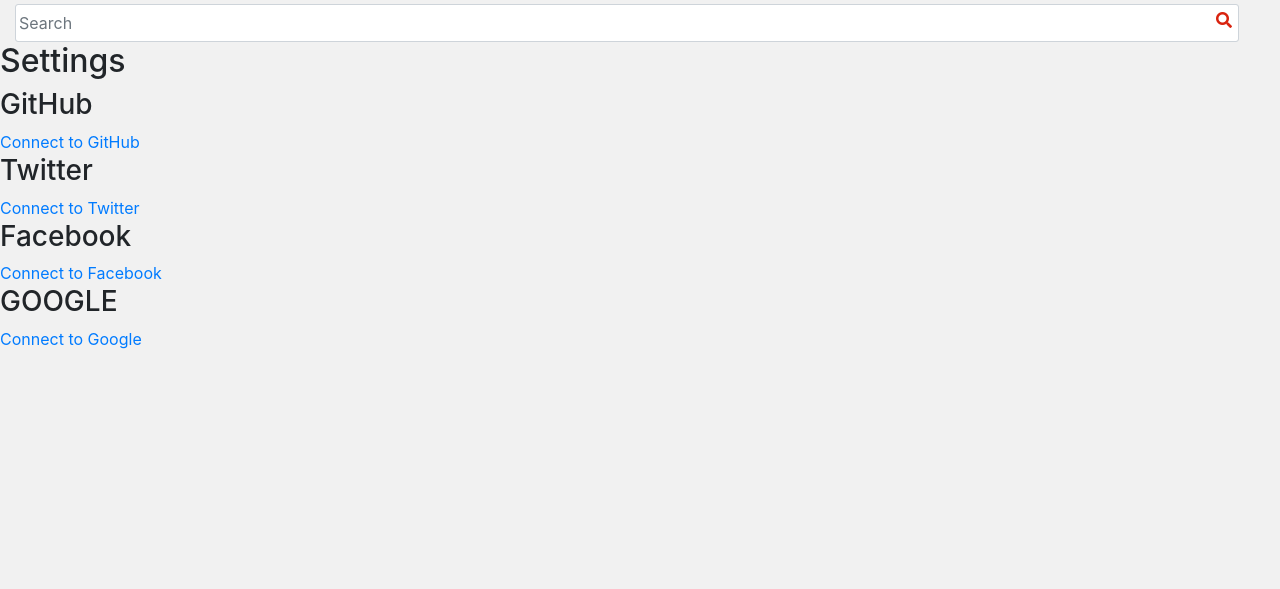
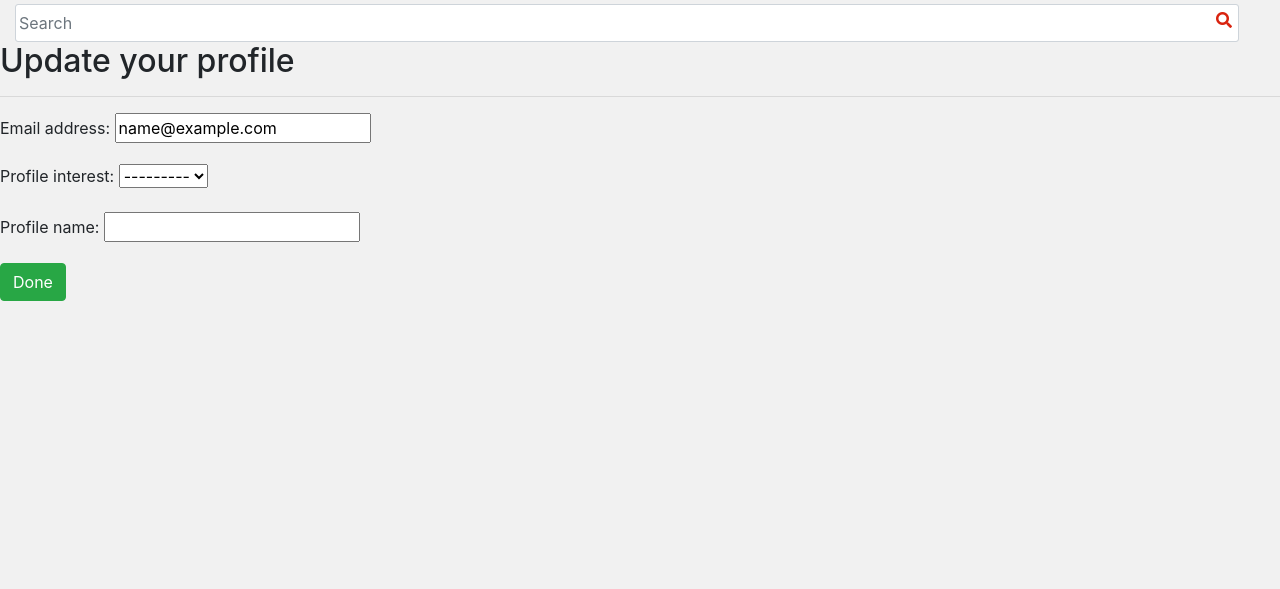
Before and after one commit to MuthangaShem/Saka_Form, a Django app: page /accounts/settings/ in a window 1280 px wide. Shown: the part 60-649 px from the top of the page. Run offline with Django 3.2, Linux system fonts and the light colour scheme; the visitor is signed in with stand-in values (Sample User, id 1); data comes from the database, SQL or seed files in the repository; data that the repository does not hold is empty; parts of the project's set-up code (start-up, migrations or seed data) failed here and were passed over; some libraries are stand-ins or nearby versions; some web fonts are replaced.

Commit message:
Create edit profile information formset

```diff
--- a/accounts/forms.py
+++ b/accounts/forms.py
@@ -1,8 +1,9 @@
 from django.contrib.auth import get_user_model
 from django.contrib.auth.forms import UserCreationForm
+from django import forms
+from django.contrib.auth.models import User
 
 
-# Creating forms
 class UserSignUpForm(UserCreationForm):
 
     class Meta:
@@ -15,3 +16,10 @@ class UserSignUpForm(UserCreationForm):
         self.fields['email'].label = 'E-mail Address'
         self.fields['password1'].label = 'Account password'
         self.fields['password2'].label = 'Confirm account password'
+
+
+class ProfileUpdateForm(forms.ModelForm):
+
+    class Meta:
+        model = User
+        fields = ('email',)
--- a/accounts/models.py
+++ b/accounts/models.py
@@ -1,8 +1,6 @@
 from django.db import models
 from django.contrib import auth
 from django.contrib.auth.models import User, PermissionsMixin
-
-# Create your models here.
 
 
 class User(User, PermissionsMixin):
--- a/accounts/views.py
+++ b/accounts/views.py
@@ -1,12 +1,7 @@
 from django.shortcuts import render
 from django.core.urlresolvers import reverse_lazy
 from django.views.generic import CreateView
-# <<<<<<< HEAD
 
-# from . import forms
-
-# # Create your views here.
-# =======
 from django.views.generic import TemplateView
 from django.contrib.auth.mixins import LoginRequiredMixin
 from django.contrib.auth.decorators import login_required
@@ -15,55 +10,49 @@ from django.contrib.auth import update_session_auth_hash
 from django.contrib import messages
 
 from social_django.models import UserSocialAuth
-
-from . import forms
-# >>>>>>> 5621387e0888a58f5dc24579ce31704187eb6729
+from django.forms.models import inlineformset_factory
+from django.contrib.auth.models import User
+from app.models import Profile
+from .forms import *
 
 
 class SignUp(CreateView):
-    form_class = forms.UserSignUpForm
+    form_class = UserSignUpForm
     success_url = reverse_lazy('login')
     template_name = 'accounts/signup.html'
-# <<<<<<< HEAD
-# =======
 
 
-# @login_required
+@login_required
 def settings(request):
-    user = request.user
+    current_user = request.user
+    profile_details = User.objects.get(id=request.user.id)
 
-    try:
-        github_login = user.social_auth.get(provider='github')
-    except UserSocialAuth.DoesNotExist:
-        github_login = None
+    user = User.objects.get(id=current_user.id)
 
-    try:
-        twitter_login = user.social_auth.get(provider='twitter')
-    except UserSocialAuth.DoesNotExist:
-        twitter_login = None
+    update_form = ProfileUpdateForm(instance=user)
 
-    try:
-        facebook_login = user.social_auth.get(provider='facebook')
-    except UserSocialAuth.DoesNotExist:
-        facebook_login = None
+    ProfileInlineFormset = inlineformset_factory(
+        User, Profile, fields=('profile_interest', 'profile_name',))
+    formset = ProfileInlineFormset(instance=user)
 
-    try:
-        google_login = user.social_auth.get(provider='google')
-    except UserSocialAuth.DoesNotExist:
-        google_login = None
+    if current_user.is_authenticated() and current_user.id == user.id:
+        if request.method == "POST":
+            update_form = ProfileUpdateForm(request.POST, request.FILES, instance=user)
+            formset = ProfileInlineFormset(request.POST, request.FILES, instance=user)
 
-    can_disconnect = (user.social_auth.count() > 1 or user.has_usable_password())
+            if update_form.is_valid():
+                updated_user = update_form.save(commit=False)
+                formset = ProfileInlineFormset(request.POST, request.FILES, instance=current_user)
 
-    return render(request, 'accounts/settings.html', {
-        'github_login': github_login,
-        'twitter_login': twitter_login,
-        'facebook_login': facebook_login,
-        'google_login': google_login,
-        'can_disconnect': can_disconnect
-    })
+                if formset.is_valid():
+                    updated_user.save()
+                    formset.save()
+                    return redirect(index)
+
+    return render(request, 'profile.html', {'profile_data': profile_details, "formset": formset, 'updated_user': update_form})
 
 
-# @login_required
+@login_required
 def password(request):
     if request.user.has_usable_password():
         PasswordForm = PasswordChangeForm
@@ -82,4 +71,3 @@ def password(request):
     else:
         form = PasswordForm(request.user)
     return render(request, 'accounts/password.html', {'form': form})
-# >>>>>>> 5621387e0888a58f5dc24579ce31704187eb6729
--- a/app/models.py
+++ b/app/models.py
@@ -3,8 +3,8 @@ from django.contrib.auth.models import User
 from django.db.models.signals import post_save
 from django.dispatch import receiver
 
+# from location_field.models.plain import PlainLocationField
 
-# from location_field.models.plain import PlainLocationField
 
 class Category(models.Model):
     """
@@ -34,7 +34,6 @@ class Profile(models.Model):
     profile_owner = models.OneToOneField(User)
     profile_interest = models.ForeignKey('Category', related_name='interests', null=True)
     profile_name = models.CharField(max_length=80)
-    profile_email = models.CharField(max_length=100)
 
 
 @receiver(post_save, sender=User)
@@ -48,16 +47,15 @@ class Event(models.Model):
     """
     Initializing Event Model
     """
-    event_owner = models.ForeignKey(Profile, null=True)
+    event_owner = models.ForeignKey(Profile)
     event_title = models.CharField(max_length=60)
-    event_image = models.ImageField(upload_to='event-images/', null=True)
+    event_image = models.ImageField(upload_to='event-images/', blank=True, null=True)
+    event_type = models.CharField(max_length=60)
     event_category = models.ForeignKey('Category', null=True)
     event_description = models.TextField()
     event_location = models.CharField(max_length=60)
-    event_owner = models.ForeignKey(Profile)
     number_of_tickets = models.IntegerField()
-    event_type = models.CharField(max_length=60)
-    event_date = models.DateTimeField(null=True, blank=True)
+    event_date = models.DateTimeField()
     event_created_on = models.DateTimeField(auto_now_add=True,  null=True, blank=True)
 
     def __str__(self):
--- a/app/views.py
+++ b/app/views.py
@@ -4,7 +4,6 @@ from django.contrib.auth.models import User
 from .forms import Event_Creation
 from .models import *
 from django.db.models import Q
-from django.forms.models import inlineformset_factory
 
 
 # @login_required
@@ -24,7 +23,7 @@ def create_event(request):
         if form.is_valid():
             event = form.save(commit=False)
             # event.user = current_user
-            event_user = profile_instance
+            event_owner = profile_instance
             event.save()
             return redirect('home')
     else:
--- a/static/css/styles.css
+++ b/static/css/styles.css
@@ -4,7 +4,9 @@ body {
   margin: 2rem;
   padding-top: 60px;
 }
-
+label[for=id_profile-0-DELETE], #id_profile-0-DELETE {
+  display: none !important;
+}
 /* ACCORDION */
 
 .mb-0>a {
--- /dev/null
+++ b/templates/profile.html
@@ -0,0 +1,30 @@
+{% extends 'base.html' %}
+{% block content %}
+  {% for message in messages %}
+    <div class="alert alert-{{ message.tags }} alert-dismissible" role="alert">
+      <button type="button" class="close" data-dismiss="alert" aria-label="Close">
+        <span aria-hidden="true">&times;</span>
+      </button>
+      {{ message }}
+    </div>
+  {% endfor %}
+
+  <div class="well upload-form profile-form">
+
+    <h2>Update your profile</h2>
+    <hr>
+    <form action="." method="POST" enctype="multipart/form-data">
+      {% csrf_token %}
+      {{ updated_user.as_p }}
+      <div class="divider"></div>
+      {{ formset.management_form }}
+      {{ formset.as_p }}
+      <button type="submit" class="btn btn-success">
+        Done
+      </button>
+
+    </form>
+
+  </div>
+
+{% endblock %}
```
Also changed, not shown: app/forms.py (+3 -10 lines).
